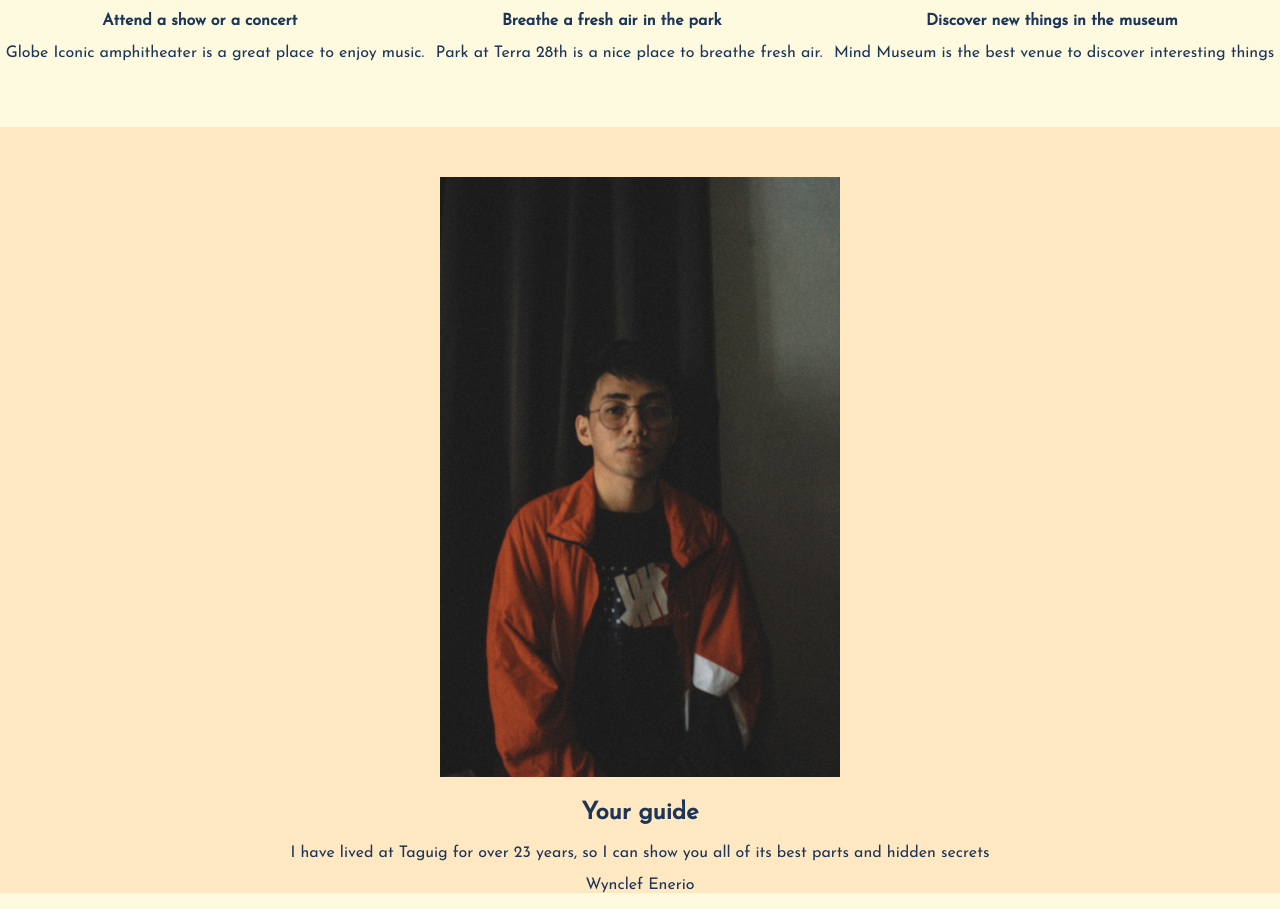
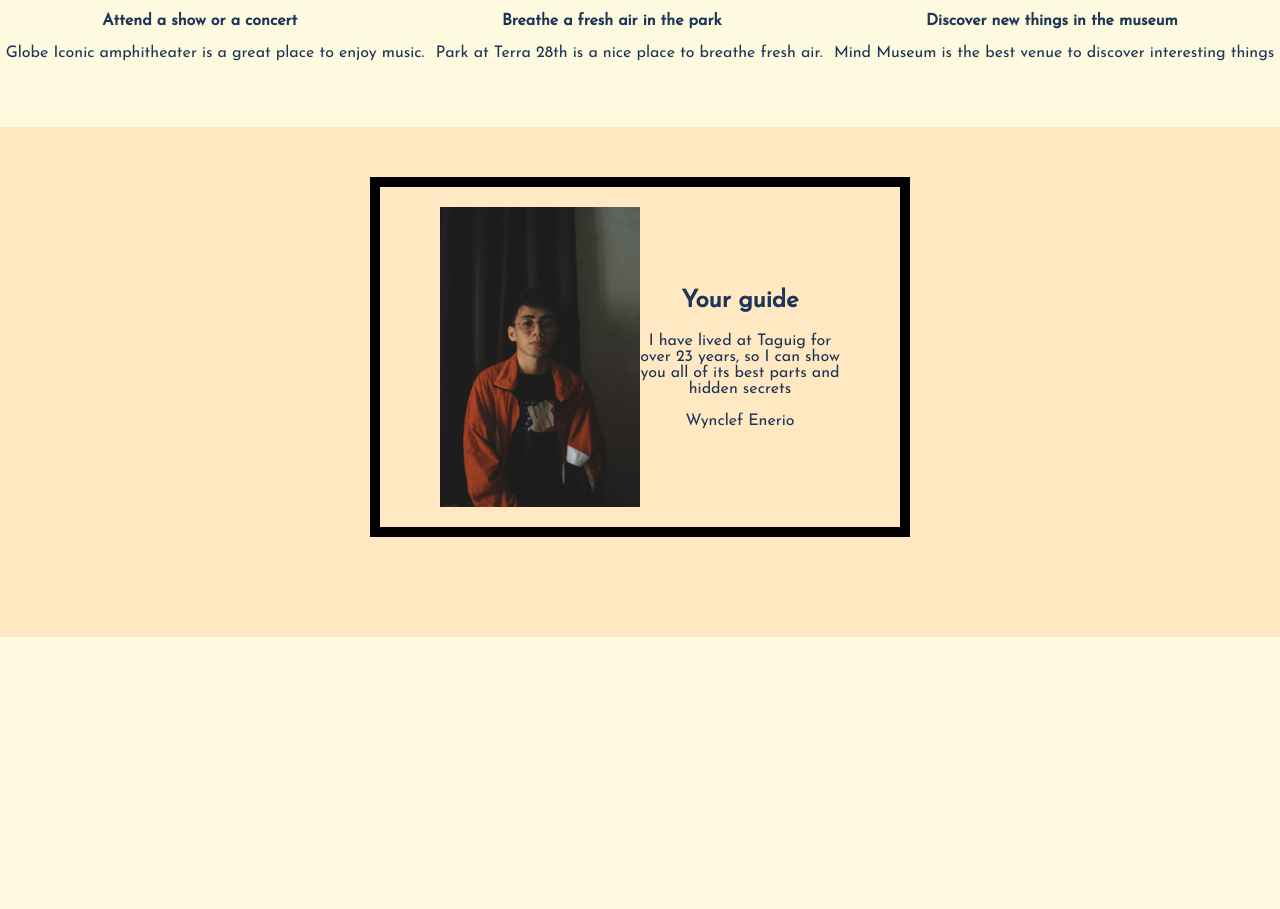
Before and after one commit to Wynclefe/hometown-homepage, a plain HTML site: page index.html in a window 1280 px wide. Shown: the part 745-1654 px from the top of the page. After the commit the page ends 1382 px from the top, so only its background shows below. Drawn offline with Linux system fonts and the light colour scheme.

Commit message:
Adjust card and insert border

```diff
--- a/styles.css
+++ b/styles.css
@@ -76,8 +76,19 @@ body {
 #card-section {
     background-color: #ffe8c2;
     padding-top: 50px;
+    padding-bottom: 100px;
+}
+
+#card {
+    display: flex;
+    justify-content: center;
+    align-items: center;
+    border: 10px solid black;
+    width: 400px;
+    margin: 0 auto;
+    padding: 20px 60px;
 }
 
 #avatar {
-    width: 400px;
+    width: 200px;
 }
```
